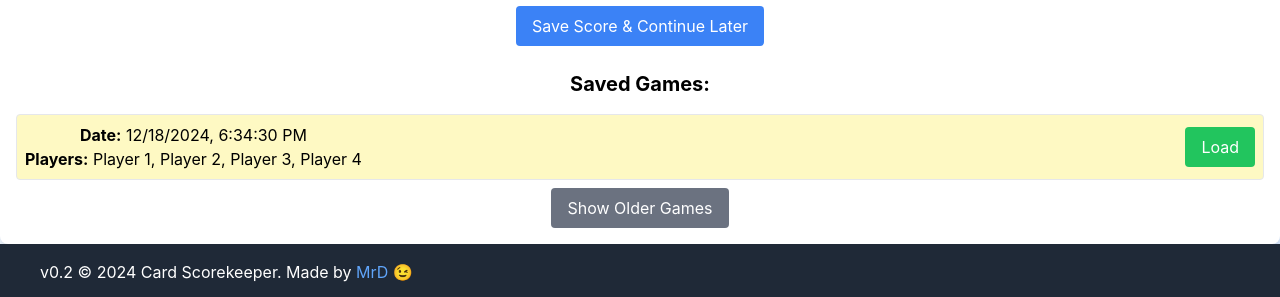
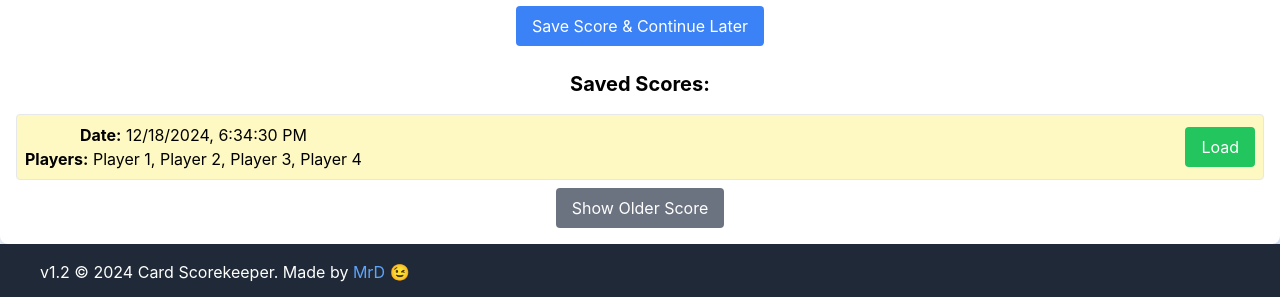
Before and after one commit to debojyotisb/Score-Keeper, a React (Create React App) app: page /360 in a window 1280 px wide. Both pictures are taken after typing "5", "5", "5", "5" into the empty fields and a click on the button "Save Score & Continue Later". Shown: the part 598-895 px from the top of the page. Built offline with nearby package versions, Linux system fonts and the light colour scheme.

Commit message:
bugs fixed

```diff
--- a/src/components/Footer.js
+++ b/src/components/Footer.js
@@ -2,7 +2,7 @@ const Footer = () => {
   return (
     <footer className="bg-gray-800 text-white py-4 flex justify-between items-center px-10">
       <p>
-        v0.2 © 2024 Card Scorekeeper. Made by{" "}
+        v1.2 © 2024 Card Scorekeeper. Made by{" "}
         <a
           href="https://www.linkedin.com/in/debojyoti-suklabaidya-696a86219"
           target="_blank"
--- a/src/components/SavedGamesManager.js
+++ b/src/components/SavedGamesManager.js
@@ -3,7 +3,7 @@ import React, { useState, useEffect } from "react";
 
 const SavedGamesManager = ({ players, onLoadGame, gameOver }) => {
   const [savedGames, setSavedGames] = useState([]);
-  const [showOlderGames, setShowOlderGames] = useState(false); // Toggle visibility of older games
+  const [showLoadScores, setshowLoadScores] = useState(false); // Toggle visibility of older games
 
   const loadSavedGames = () => {
     const games = JSON.parse(localStorage.getItem("hazariSavedGames")) || [];
@@ -29,20 +29,16 @@ const SavedGamesManager = ({ players, onLoadGame, gameOver }) => {
     const selectedGame = savedGames.find((game) => game.gameId === gameId);
     if (selectedGame) {
       onLoadGame(selectedGame.players);
+
+      // Remove the loaded game from saved games
+      const updatedGames = savedGames.filter((game) => game.gameId !== gameId);
+      localStorage.setItem("hazariSavedGames", JSON.stringify(updatedGames)); // Update localStorage
+      setSavedGames(updatedGames); // Update state
+      alert(`Game from ${selectedGame.dateTime} loaded successfully!`);
+      } else {
+          alert("Game not found!");
     }
   };
-
-  // Delete saved games when the game is over
-  useEffect(() => {
-    if (gameOver) {
-      localStorage.removeItem("hazariSavedGames");
-      setSavedGames([]);
-    }
-  }, [gameOver]);
-
-  useEffect(() => {
-    loadSavedGames();
-  }, []);
 
   return (
     <div className="text-center mt-6 space-y-6">
@@ -52,7 +48,7 @@ const SavedGamesManager = ({ players, onLoadGame, gameOver }) => {
 
       {savedGames.length > 0 && (
         <div className="mt-4">
-          <h2 className="text-xl font-bold mb-4">Saved Games:</h2>
+          <h2 className="text-xl font-bold mb-4">Saved Scores:</h2>
           <ul className="space-y-2">
             <li className="p-2 border rounded flex justify-between items-center bg-yellow-100">
               <div>
@@ -69,12 +65,12 @@ const SavedGamesManager = ({ players, onLoadGame, gameOver }) => {
             </li>
           </ul>
           <button
-            onClick={() => setShowOlderGames(!showOlderGames)}
+            onClick={() => setshowLoadScores(!showLoadScores)}
             className="bg-gray-500 text-white px-4 py-2 rounded mt-2"
           >
-            {showOlderGames ? "Hide Older Games" : "Show Older Games"}
+            {showLoadScores ? "Hide Older Score" : "Show Older Score"}
           </button>
-          {showOlderGames && (
+          {showLoadScores && (
             <ul className="space-y-2 mt-4">
               {savedGames.slice(1).map((game) => (
                 <li key={game.gameId} className="p-2 border rounded flex justify-between items-center">
--- a/src/pages/GameHazari.js
+++ b/src/pages/GameHazari.js
@@ -39,8 +39,8 @@ const GameHazari = () => {
     setCurrentScores(updatedScores);
 
     if (updatedPlayers[index].score >= 1000) {
+      alert(`${updatedPlayers[index].name} has won the game with ${updatedPlayers[index].score} points!`);
       setGameOver(true);
-      alert(`${updatedPlayers[index].name} has won the game with ${updatedPlayers[index].score} points!`);
       }
     };
     // Clear saved games from localStorage when the game ends
```
